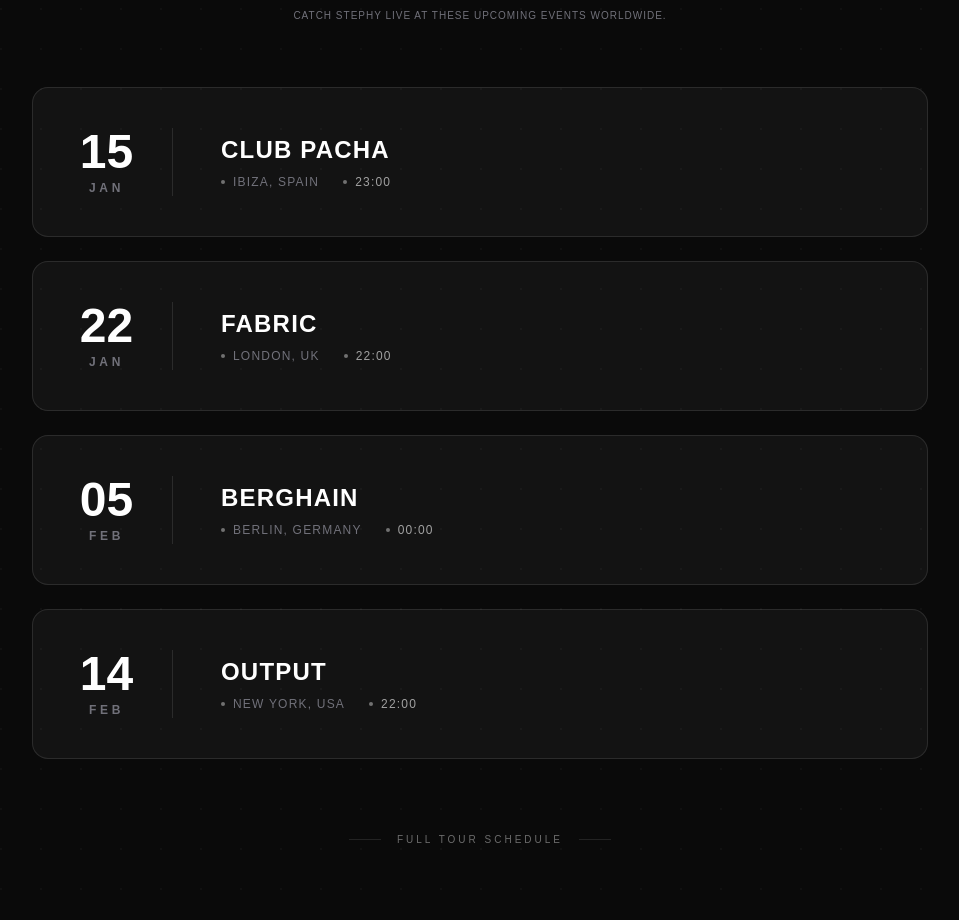
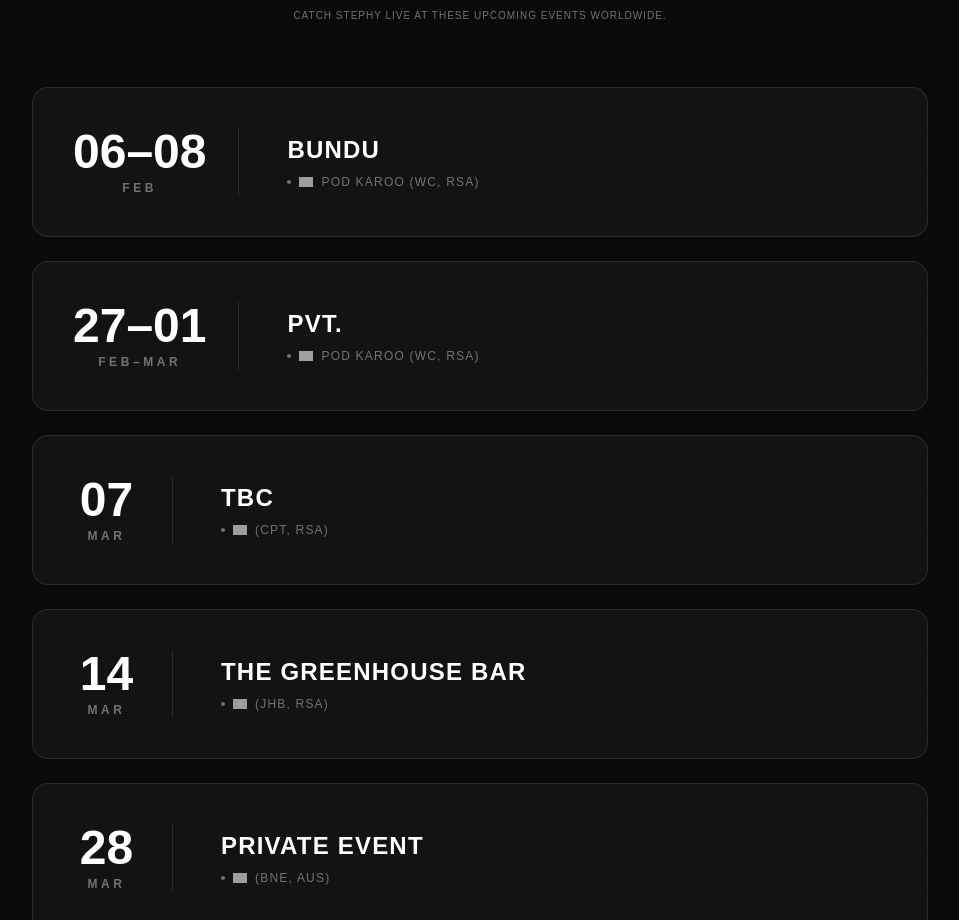
Before and after one commit to epskein/stephy-portfolio-new, a Next.js app: page / in a window 1280 px wide. Shown: the part 1880-2800 px from the top of the page, without its empty margins (160-1119 px from the left). Built offline with nearby package versions, Linux system fonts and the light colour scheme; grey boxes are pictures that could not be loaded; a web font is replaced by a local one.

Commit message:
Update upcoming shows data and flags
Replace placeholder dates/venues with real show schedule, render date ranges, remove times, and add flag icons beside locations.

```diff
--- a/src/components/UpcomingShows.tsx
+++ b/src/components/UpcomingShows.tsx
@@ -2,44 +2,69 @@
 
 import { motion } from "framer-motion";
 
-// Placeholder show data - will be replaced with actual data
 const upcomingShows = [
   {
     id: 1,
-    date: "2026-01-15",
-    venue: "Club Pacha",
-    location: "Ibiza, Spain",
-    time: "23:00",
+    dateRange: { start: "2026-02-06", end: "2026-02-08" },
+    venue: "BUNDU",
+    flag: "🇿🇦",
+    location: "POD Karoo (WC, RSA)",
   },
   {
     id: 2,
-    date: "2026-01-22",
-    venue: "Fabric",
-    location: "London, UK",
-    time: "22:00",
+    dateRange: { start: "2026-02-27", end: "2026-03-01" },
+    venue: "PVT.",
+    flag: "🇿🇦",
+    location: "POD Karoo (WC, RSA)",
   },
   {
     id: 3,
-    date: "2026-02-05",
-    venue: "Berghain",
-    location: "Berlin, Germany",
-    time: "00:00",
+    dateRange: { start: "2026-03-07" },
+    venue: "TBC",
+    flag: "🇿🇦",
+    location: "(CPT, RSA)",
   },
   {
     id: 4,
-    date: "2026-02-14",
-    venue: "Output",
-    location: "New York, USA",
-    time: "22:00",
+    dateRange: { start: "2026-03-14" },
+    venue: "The GreenHouse Bar",
+    flag: "🇿🇦",
+    location: "(JHB, RSA)",
+  },
+  {
+    id: 5,
+    dateRange: { start: "2026-03-28" },
+    venue: "Private Event",
+    flag: "🇦🇺",
+    location: "(BNE, AUS)",
+  },
+  {
+    id: 6,
+    dateRange: { start: "2026-04-27", end: "2026-05-03" },
+    venue: "AfrikaBurn",
+    flag: "🇿🇦",
+    location: "(TNK, RSA)",
   },
 ];
 
-function formatDate(dateString: string) {
-  const date = new Date(dateString);
-  const day = date.getDate().toString().padStart(2, "0");
-  const month = date.toLocaleString("en-US", { month: "short" }).toUpperCase();
-  const year = date.getFullYear();
-  return { day, month, year };
+function emojiToCodepoint(emoji: string) {
+  return Array.from(emoji)
+    .map((char) => char.codePointAt(0)?.toString(16))
+    .filter(Boolean)
+    .join("-");
+}
+
+function formatDateRange(start: string, end?: string) {
+  const startDate = new Date(start);
+  const endDate = end ? new Date(end) : startDate;
+  const startDay = startDate.getDate().toString().padStart(2, "0");
+  const endDay = endDate.getDate().toString().padStart(2, "0");
+  const startMonth = startDate.toLocaleString("en-US", { month: "short" }).toUpperCase();
+  const endMonth = endDate.toLocaleString("en-US", { month: "short" }).toUpperCase();
+  const sameMonth = startMonth === endMonth && startDate.getFullYear() === endDate.getFullYear();
+  const day = startDay === endDay ? startDay : `${startDay}–${endDay}`;
+  const month = sameMonth ? startMonth : `${startMonth}–${endMonth}`;
+  return { day, month };
 }
 
 export default function UpcomingShows() {
@@ -77,7 +102,7 @@
         {/* Shows Grid */}
         <div className="max-w-4xl mx-auto space-y-6">
           {upcomingShows.map((show, index) => {
-            const { day, month } = formatDate(show.date);
+            const { day, month } = formatDateRange(show.dateRange.start, show.dateRange.end);
             return (
               <motion.div
                 key={show.id}
@@ -105,11 +130,18 @@
                     <div className="flex flex-col md:flex-row md:items-center gap-2 md:gap-6">
                       <p className="text-muted-foreground text-xs uppercase tracking-widest flex items-center gap-2">
                         <span className="w-1 h-1 bg-white/40 rounded-full" />
+                        <img
+                          src={`https://cdnjs.cloudflare.com/ajax/libs/twemoji/14.0.2/svg/${emojiToCodepoint(
+                            show.flag
+                          )}.svg`}
+                          alt={`${show.flag} flag`}
+                          className="inline-block"
+                          width={14}
+                          height={14}
+                          loading="lazy"
+                          aria-hidden="true"
+                        />
                         {show.location}
-                      </p>
-                      <p className="text-white/60 text-xs uppercase tracking-widest flex items-center gap-2">
-                        <span className="w-1 h-1 bg-white/40 rounded-full" />
-                        {show.time}
                       </p>
                     </div>
                   </div>
```
